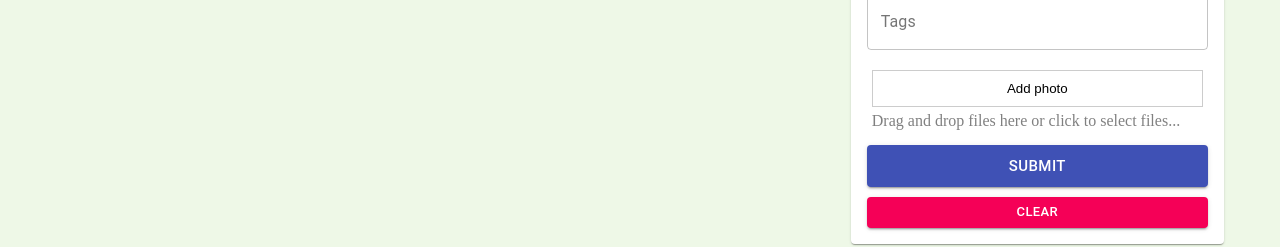
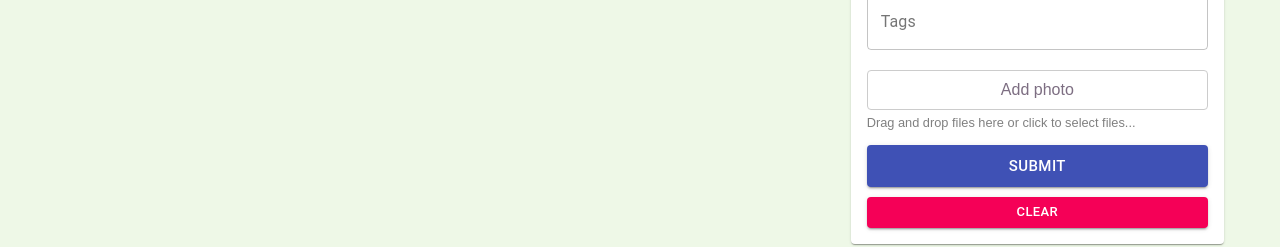
Before and after one commit to pplociennik23/E-ryneczek, a React (Create React App) app in the folder frontend/: page / in a window 1280 px wide. Shown: the part 354-601 px from the top of the page. Built offline with nearby package versions, Linux system fonts and the light colour scheme; no server answers.

Commit message:
[024] Dropzone styling changes

```diff
--- a/frontend/src/components/Dropzone/Dropzone.js
+++ b/frontend/src/components/Dropzone/Dropzone.js
@@ -20,23 +20,16 @@ const Dropzone = ({ setPostData, postData, fileName, setFileName}) => {
 
     const { getRootProps, getInputProps, isDragActive } = useDropzone({ onDrop, multiple: false });
     return (
-        <div {...getRootProps()} className="">
+        <div {...getRootProps()} className={classes.fileInputContainer}>
             <input {...getInputProps}
                 value={fileName}
                 readOnly
-                style={{
-                    marginTop: '10px',
-                    padding: '10px',
-                    width: '100%',
-                    boxSizing: 'border-box',
-                    textAlign: 'center',
-                    border: '1px solid #ccc'
-                    }}
+                className={classes.fileInput}
             />
             {isDragActive ? (
-                <p className={classes.inputInfoText}>Drop the files here ... </p>
+                <p className={classes.fileInputInfoText}>Drop the files here ... </p>
             ) : (
-                <p className={classes.inputInfoText}>Drag and drop files here or click to select files... </p>
+                <p className={classes.fileInputInfoText}>Drag and drop files here or click to select files... </p>
             )}
         </div>
     )
--- a/frontend/src/components/Dropzone/styles.js
+++ b/frontend/src/components/Dropzone/styles.js
@@ -2,8 +2,29 @@ import { makeStyles } from '@material-ui/core/styles';
 
 export default makeStyles(() => ({
 
-  inputInfoText: {
+  fileInputContainer: {
+    width: '100%',
+    cursor: 'pointer',
+  },
+
+  fileInput: {
+    marginTop: '10px',
+    padding: '10px 16px',
+    width: '100%',
+    boxSizing: 'border-box',
+    textAlign: 'center',
+    border: '1px solid #ccc',
+    color: '#7D6E82',
+    borderRadius: '4px',
+    fontSize: '1em',
+    cursor: 'pointer',
+  },
+
+  fileInputInfoText: {
     margin: '5px 0',
-    color: 'grey'
-  },
+    color: 'grey',
+    fontSize: '0.8em',
+    fontFamily: 'Arial',
+  }
+
 }));
--- a/frontend/src/components/Form/styles.js
+++ b/frontend/src/components/Form/styles.js
@@ -15,7 +15,7 @@ export default makeStyles((theme) => ({
     justifyContent: 'center',
   },
   fileInput: {
-    width: '97%',
+    width: '100%',
     margin: '10px 0',
   },
   buttonSubmit: {
```
